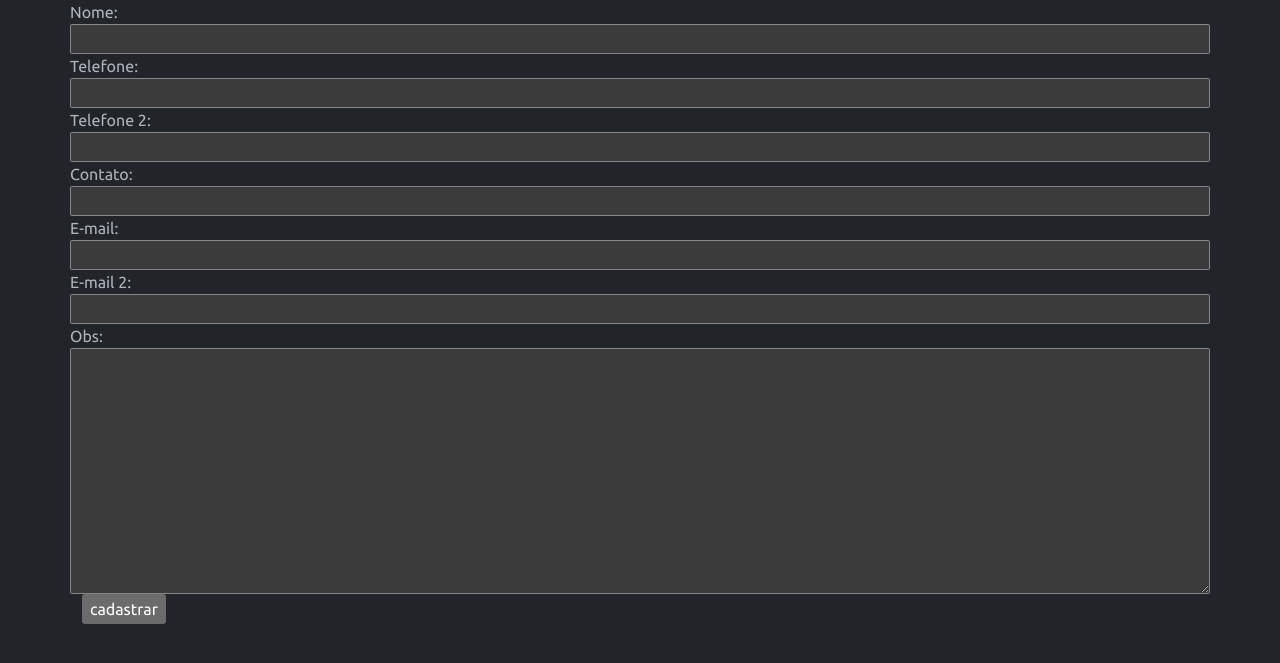
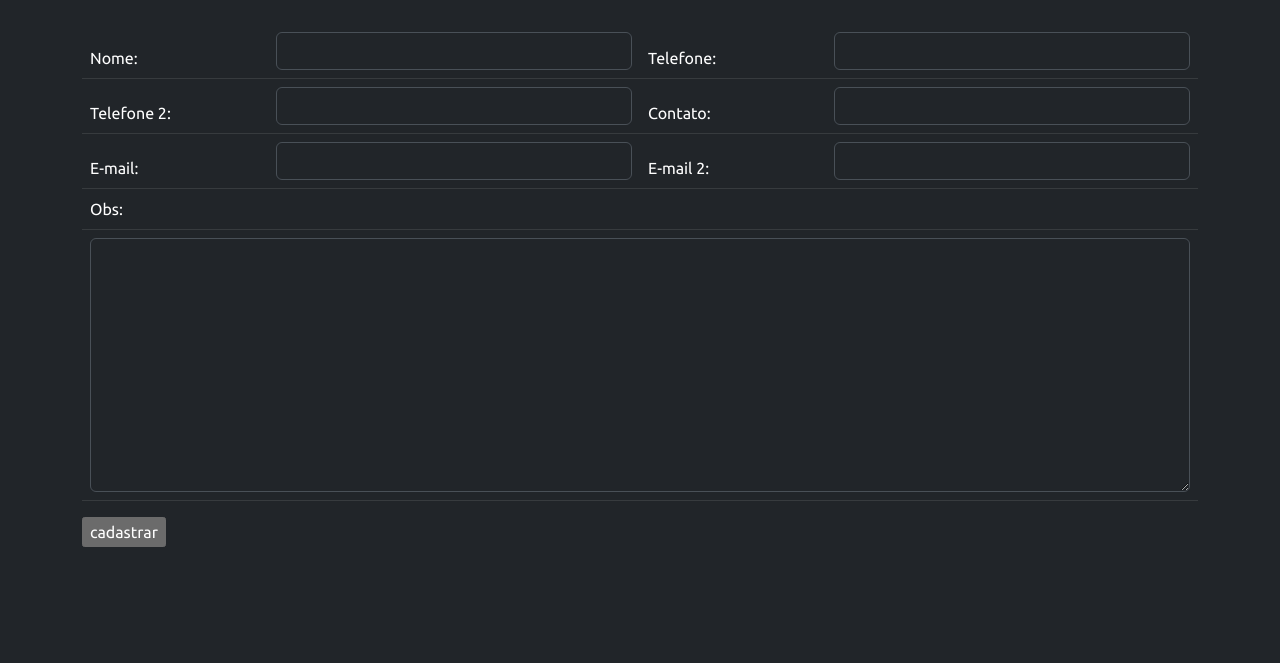
Before and after one commit to rafinha-pk/orcar, a Django app: page /cliente/cadastrar in a window 1280 px wide. Shown: the part 57-720 px from the top of the page. Run offline with Django 4.2, Linux system fonts and the light colour scheme; some libraries are stand-ins or nearby versions.

Commit message:
CRUD do Clinete quase pronto (falta exclusão ainda)

```diff
--- a/orcamento/forms.py
+++ b/orcamento/forms.py
@@ -5,41 +5,19 @@ from django import forms
 from .models import Clientes
 
 class ClienteForm(forms.ModelForm):
-	class Meta:
-		model = Clientes
-		#fields = [
-		#	"nome",
-		#	"telefone",
-		#	"telefone2",
-		#	"contato",
-		#	"email",
-		#	"email2",
-		#	"obs",
-		#]
-		fields = "__all__"
-		widgets = {
-			'data_ultimo': forms.DateInput(
-				attrs={'type':'date'}
-				),
-			'data_criacao': forms.DateInput(
-				attrs={'type': 'date'}
-				)
-		}
-	def __init__(self, *args, **kwargs):
-		super(ClienteForm, self).__init__(*args, **kwargs)
-		#self.fields['criador'].disabled = True
-		#self.fields['data_criacao'].disabled = True
-		#self.fields['data_ultimo'].disabled = True
-		#self.fields['data_ultimo'].
-	"""nome = forms.CharField(max_length=250)
-	telefone = forms.CharField(max_length=20, required=False)
-	telefone2 = forms.CharField(max_length=20, required=False)
-	contato = forms.CharField(max_length=250, required=False)
-	email = forms.EmailField(max_length=250, required=False)
-	email2 = forms.EmailField(max_length=250, required=False)
-	obs = forms.CharField(widget=forms.Textarea, required=False)
+    class Meta:
+        model = Clientes
+        fields = "__all__"
+        widgets = {
+            'data_ultimo': forms.DateInput(
+                attrs={'type':'date'}
+                ),
+            'data_criacao': forms.DateInput(
+                attrs={'type': 'date'}
+                )
+        }
+    def __init__(self, *args, **kwargs):
+        super().__init__(*args, **kwargs)
 
-
-	criador = forms.IntegerField(widget=forms.HiddenInput(), required=False)
-	data_criacao = forms.IntegerField(widget=forms.HiddenInput(), required=False)
-	data_ultimo = forms.IntegerField(widget=forms.HiddenInput(), initial=date.today())"""
+        for field in self.fields.values():
+            field.widget.attrs['class']=  'form-control'
--- a/orcamento/templates/cliente_cadastra.html
+++ b/orcamento/templates/cliente_cadastra.html
@@ -1,24 +1,46 @@
 {% extends "base.html" %}
 
 {% block content %}
-<div class="container">
-    <form method="POST">
+<br>
+<form method="POST">
+    <div class="container">
         <!-- Security token by Django -->
         {% csrf_token %}
-        <div class="row">
-            <!-- form as paragraph -->
-            <td class="col">Nome: </td><td class="col">{{ form.nome }}</td>
-            <td class="col">Telefone: </td><td class="col">{{ form.telefone }}</td>
-            <td class="col">Telefone 2: </td><td class="col">{{ form.telefone2 }}</td>
-            <td class="col">Contato: </td><td class="col">{{ form.contato }}</td>
-            <td class="col">E-mail: </td><td class="col">{{ form.email }}</td>
-            <td class="col">E-mail 2: </td><td class="col">{{ form.email2 }}</td>
-            <td class="col">Obs: </td><td class="col">{{ form.obs }}</td>
-            <div style="display: none;">{{ form.criador }}{{ form.data_criacao }}{{ form.data_ultimo }}</div>
-        </div>
+        <table class="table table-dark table-striped">
+            <thead><tr>
+                <td class="col col-2">Nome: </td>
+                <td class="col col-4">{{ form.nome }}</td>
+                <td class="col col-2">Telefone: </td>
+                <td class="col col-4">{{ form.telefone }}</td>
+            </tr></thead>
+            <thead><tr>
+                <td class="col col-2">Telefone 2: </td>
+                <td class="col col-4">{{ form.telefone2 }}</td>
+                <td class="col col-2">Contato: </td>
+                <td class="col col-4">{{ form.contato }}</td>
+            </tr></thead>
+            <thead><tr>
+                <td class="col col-2">E-mail: </td>
+                <td class="col col-4">{{ form.email }}</td>
+                <td class="col col-2">E-mail 2: </td>
+                <td class="col col-4">{{ form.email2 }}</td>
+            </tr></thead>
+            <thead><tr>
+                <td class="col col-12" colspan="12">Obs: </td>
+            </tr></thead>
+            <thead><tr>
+                <td class="col col-12" colspan="12">{{ form.obs }}</td>
+            </tr></thead>
+            <thead><tr>
+                <div style="display: none;">
+                    {{ form.criador }}
+                    {{ form.data_criacao }}
+                    {{ form.data_ultimo }}
+                </div>
+            </tr></thead>
+        </table>
+        <input type="submit" value="cadastrar">
+    </div>
+</form>
 
-        <input type="submit" value="cadastrar">
-    </form>
-
-</div>
 {% endblock %}
```
Also changed, not shown: orcamento/templates/cliente_atualiza.html (+39 -17 lines), orcamento/templates/cliente_index.html (+3 -4 lines), orcamento/views.py (+43 -43 lines), static/css/base.css (line endings or trailing spaces).
